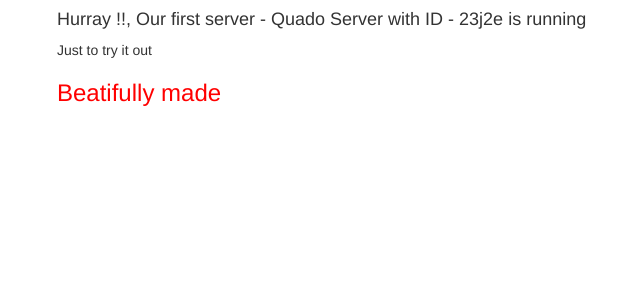
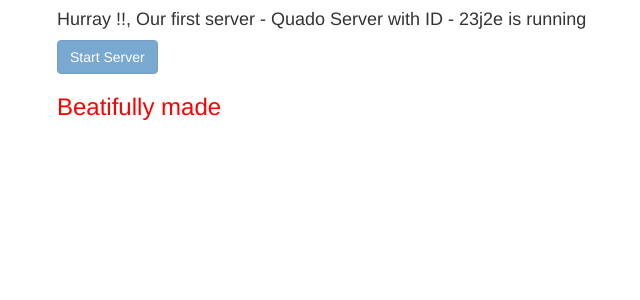
Before and after one commit to Quado2/Angular-first, an Angular app: page / in a window 1280 px wide. Shown: the top 300 px of the page, without its empty margins (13-653 px from the left). Built offline with nearby package versions, Linux system fonts and the light colour scheme.

Commit message:
property binding

```diff
--- a/src/app/servers/servers.component.html
+++ b/src/app/servers/servers.component.html
@@ -1,2 +1,3 @@
 <app-server></app-server>
-<app-server></app-server>
+
+<button [disabled]="disableButton" class="btn btn-primary">Start Server</button>
--- a/src/app/servers/servers.component.ts
+++ b/src/app/servers/servers.component.ts
@@ -4,16 +4,17 @@ import { Component, OnInit } from '@angular/core';
  // selector: '.app-servers',
   //selector: '[app-servers]',
   selector: 'app-servers',
-  template:
-  `
-    <app-server></app-server>
-    <p>Just to try it out </p>
-  `,
+  templateUrl: "./servers.component.html",
   styleUrls: ['./servers.component.scss']
 })
 export class ServersComponent implements OnInit {
 
-  constructor() { }
+  disableButton = false;
+  constructor() {
+    setTimeout(()=> {
+      this.disableButton = true;
+    },2000)
+  }
 
   ngOnInit(): void {
   }
```
